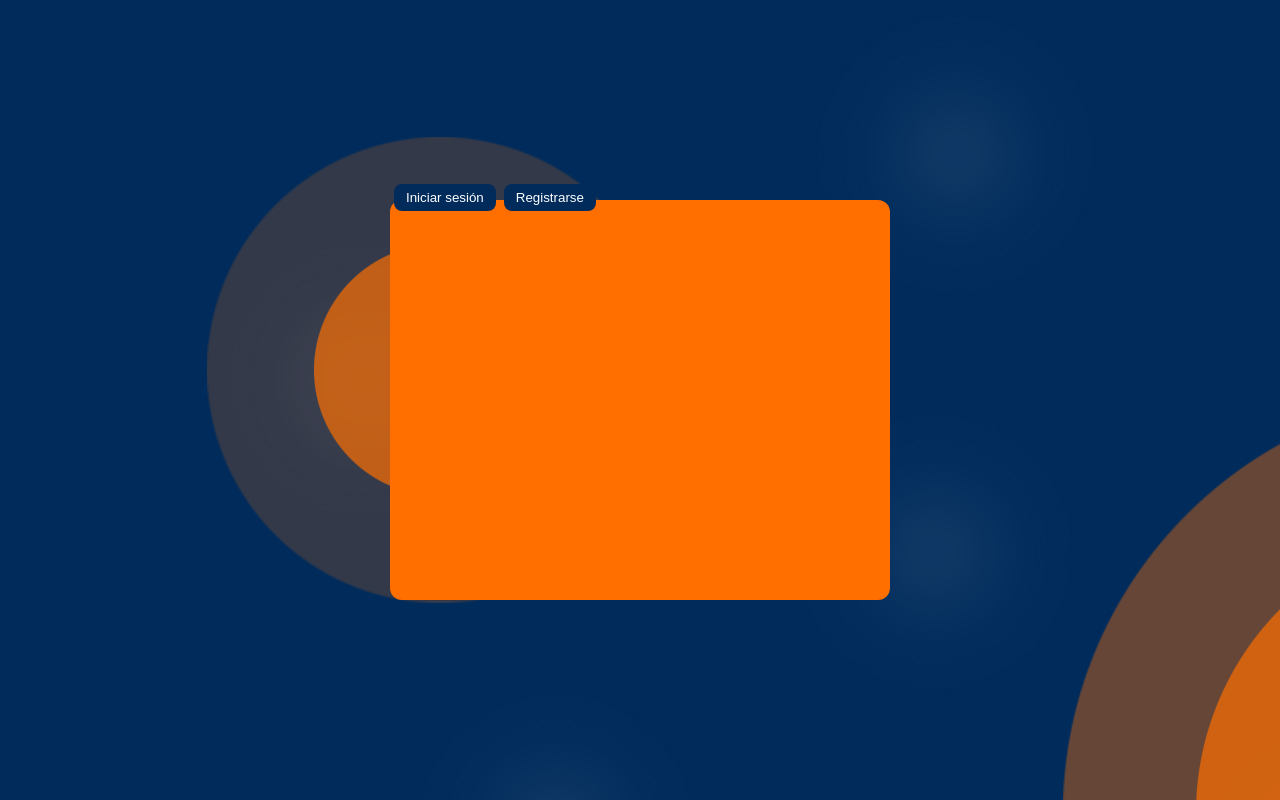
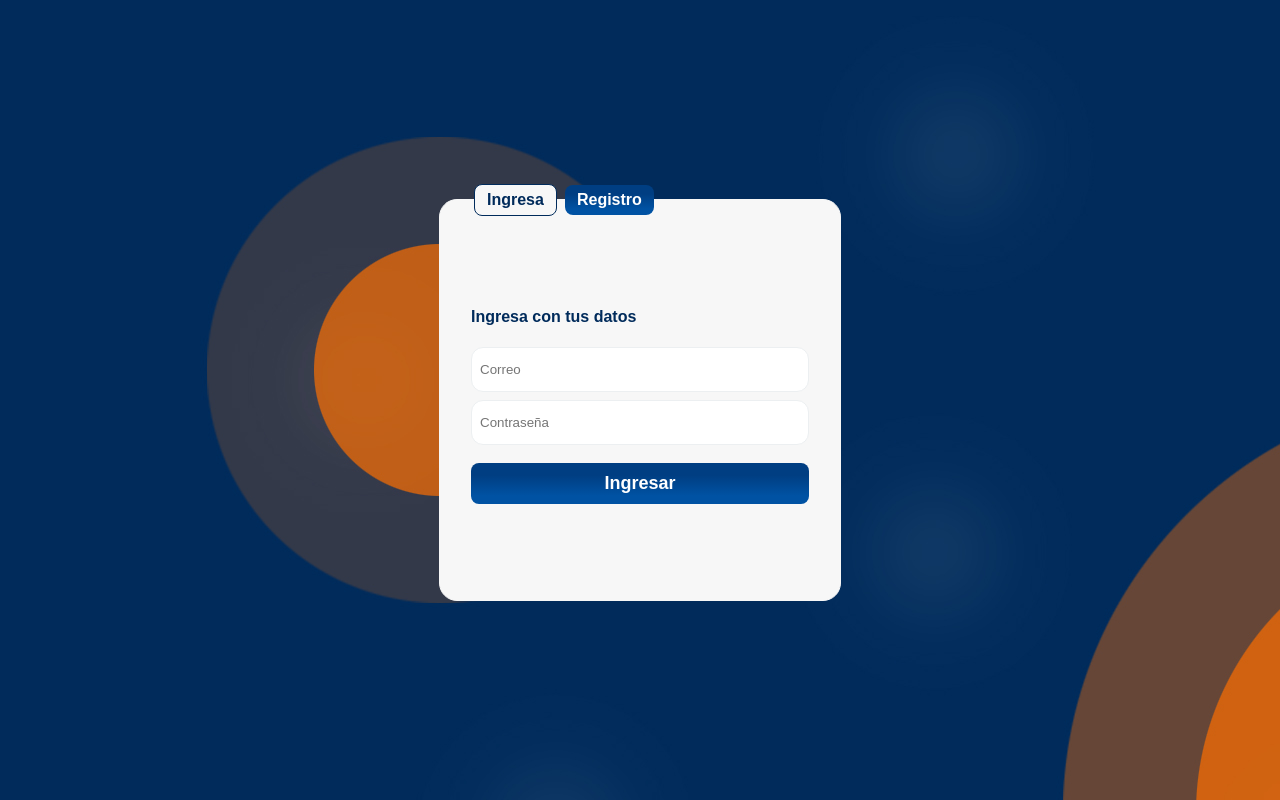
Before and after one commit to napandalesr/wompi-front, a React (Create React App) app: page / in a window 1280 px wide. Built offline with nearby package versions, Linux system fonts and the light colour scheme.

Commit message:
Se realiza el formulario de login y registro

```diff
--- a/src/Helpers/index.tsx
+++ b/src/Helpers/index.tsx
@@ -1,3 +1,3 @@
 export const IsLoggedIn = (): boolean => {
-  return false;
+  return window.sessionStorage['access_token'] !== undefined;
 };
--- /dev/null
+++ b/src/api/httpClient.tsx
@@ -0,0 +1,9 @@
+import axios from 'axios';
+
+axios.defaults.baseURL = process.env.REACT_APP_API_HOST;
+
+if (window.sessionStorage.access_token !== undefined) {
+  axios.defaults.headers.common['Authorization'] = `JWT ${window.sessionStorage.access_token}`;
+}
+
+export default axios;
--- /dev/null
+++ b/src/api/module/auth.ts
@@ -0,0 +1,10 @@
+import httpClient from '../httpClient';
+
+const Authentication = async (data: any) => {
+  const reponse = await httpClient.post(`${process.env.REACT_APP_API_HOST}auth/login`, data);
+  return reponse.data;
+};
+
+export {
+  Authentication
+};
--- a/src/containers/FormLogin/index.tsx
+++ b/src/containers/FormLogin/index.tsx
@@ -1,11 +1,92 @@
-import React from 'react';
+import React, { useState } from 'react';
+import { useDispatch, useSelector } from 'react-redux';
+import { RootState } from '../../redux/reducers/rootReducer';
+import { login } from '../../redux/actions/authActions';
+import { ThunkDispatch } from 'redux-thunk';
+import { AnyAction } from 'redux';
 
 const FormLogin = () => {
+  const [email, setEmail] = useState('');
+  const [form, setForm] = useState<'login' | 'register'>('login');
+  const [password, setPassword] = useState('');
+  const dispatch: ThunkDispatch<RootState, undefined, AnyAction> = useDispatch();
+  const error = useSelector((state: RootState) => state.auth.error);
+
+  const handleSubmit = (e: React.FormEvent) => {
+    e.preventDefault();
+    console.log(email, password);
+
+    dispatch(login({ email, password }));
+  };
+
   return <section className='containerLogin__form'>
     <span className='containerLogin__form__button'>
-      <button>Iniciar sesión</button>
-      <button>Registrarse</button>
+      <button className={`${form === 'login' && 'containerLogin__form__button--active'}`} onClick={() => setForm('login')}>Ingresa</button>
+      <button className={`${form === 'register' && 'containerLogin__form__button--active'}`} onClick={() => setForm('register')}>Registro</button>
     </span>
+    {
+      form === 'login' ?
+      <form onSubmit={handleSubmit}>
+        <h4>Ingresa con tus datos</h4>
+      {error && <p className='message-error' style={{ color: 'red' }}>{error}</p>}
+        <div>
+          <input
+            type="email"
+            placeholder='Correo'
+            value={email}
+            onChange={(e) => setEmail(e.target.value)}
+          />
+        </div>
+        <div>
+          <input
+            type="password"
+            placeholder='Contraseña'
+            value={password}
+            onChange={(e) => setPassword(e.target.value)}
+          />
+        </div>
+        <button type="submit">Ingresar</button>
+    </form>
+    :
+    <form onSubmit={handleSubmit}>
+    {error && <p className='message-error' style={{ color: 'red' }}>{error}</p>}
+      <div>
+        <input
+          type="email"
+          placeholder='Nombre'
+          value={email}
+          onChange={(e) => setEmail(e.target.value)}
+        />
+      </div>
+      <div>
+        <input
+          type="email"
+          placeholder='Correo'
+          value={email}
+          onChange={(e) => setEmail(e.target.value)}
+        />
+      </div>
+      <div>
+        <input
+          type="password"
+          placeholder='Contraseña'
+          value={password}
+          onChange={(e) => setPassword(e.target.value)}
+        />
+      </div>
+      <div>
+        <input
+          type="password"
+          placeholder='Confirmar contraseña'
+          value={password}
+          onChange={(e) => setPassword(e.target.value)}
+        />
+      </div>
+      <button type="submit">Login</button>
+    </form>
+    }
+
+
 
   </section>;
 }
--- a/src/index.tsx
+++ b/src/index.tsx
@@ -1,9 +1,17 @@
 import React from 'react';
 import ReactDOM from 'react-dom/client';
+import { ConfigProvider } from 'antd';
+import es_ES from 'antd/lib/locale/es_ES';
+
+
 import reportWebVitals from './reportWebVitals';
 import Layout from './containers/Layout';
 
 import './index.less';
+import { Provider } from 'react-redux';
+import { persistor, store } from './redux/store';
+import { PersistGate } from 'redux-persist/integration/react';
+
 
 const root = ReactDOM.createRoot(
   document.getElementById('root') as HTMLElement
@@ -11,7 +19,13 @@ const root = ReactDOM.createRoot(
 
 root.render(
   <React.StrictMode>
-    <Layout />
+    <Provider store={store}>
+      <PersistGate loading={null} persistor={persistor}>
+        <ConfigProvider locale={es_ES}>
+          <Layout />
+        </ConfigProvider>
+      </PersistGate>
+    </Provider>
   </React.StrictMode>
 );
 
--- a/src/pages/Login/style.less
+++ b/src/pages/Login/style.less
@@ -8,22 +8,68 @@
   justify-content: center;
   align-items: center;
   &__form {
-    width: 500px;
+    width: 400px;
     height: 400px;
-    border-radius: 12px;
-    background-color: @secundary-color;
+    border-radius: 18px;
     position: relative;
+    border: solid #F7F7F7 1px;
+    background-color: #F7F7F7;
+    max-width: 90vw;
+    color: white;
+    display: flex;
+    align-items: center;
+    justify-content: center;
+    gap: 6;
+    h4 {
+      font-weight: bold;
+      color: @primary-color;
+    }
+    label {
+      display: block;
+      width: 280px;
+      margin-top: 6px;
+      color: @primary-color;
+    }
+    input {
+      border: none;
+      padding: 14px 8px;
+      margin-bottom: 8px;
+      border: 1px solid #ECEFF1;
+      width: 320px;
+      border-radius: 12px;
+    }
     &__button {
       position: absolute;
       top: -16px;
+      left: 30px;
+      font-weight: bold;
+      &--active {
+        background: #F7F7F7 !important;
+        color: @primary-color !important;
+        border: 1px solid @primary-color !important;
+      }
     }
     button {
-      background-color: @primary-color;
+      background: linear-gradient(180deg, rgba(0,62,130,1) 30%, rgba(0,82,163,1) 80%);
       color: white;
       border: 0;
       padding: 6px 12px;
       border-radius: 8px;
       margin: 0 4px;
+      cursor: pointer;
+      font-size: 16px;
+      font-weight: bold;
+    }
+    button[type=submit] {
+      width: 100%;
+      margin: 10px auto;
+      padding: 10px 4px;
+      font-weight: bold;
+      font-size: 18px;
+    }
+    form {
+      display: flex;
+      flex-direction: column;
     }
   }
 }
--- /dev/null
+++ b/src/redux/actions/authActions.ts
@@ -0,0 +1,43 @@
+import { Dispatch } from 'redux';
+import { Authentication } from '../../api/module/auth';
+
+export const login = (credentials: { email: string; password: string }) => {
+  return async (dispatch: Dispatch) => {
+    try {
+      const response = await fakeApiLogin(credentials);
+      window.sessionStorage.setItem('access_token', response.accessToken);
+      window.location.reload();
+      dispatch({ type: 'LOGIN_SUCCESS', payload: response });
+    } catch (error: any) {
+      dispatch({ type: 'LOGIN_FAILURE', payload: error.message });
+    }
+  };
+};
+
+export const register = (newUser: { email: string; password: string; name: string }) => {
+  return async (dispatch: Dispatch) => {
+    try {
+      const response = await fakeApiRegister(newUser);
+      dispatch({ type: 'REGISTER_SUCCESS', payload: response });
+    } catch (error: any) {
+      dispatch({ type: 'REGISTER_FAILURE', payload: error.message });
+    }
+  };
+};
+
+// Simulaciones de API
+const fakeApiLogin = (credentials: { email: string; password: string }) =>
+  new Promise<{ accessToken: string }>((resolve, reject) => {
+    if(credentials.email === "" || credentials.password === "") {
+      reject(new Error('Llene los campos'));
+    }else {
+      resolve(Authentication(credentials))
+    }
+  });
+
+const fakeApiRegister = (newUser: { email: string; password: string; name: string }) =>
+  new Promise<{ message: string }>((resolve) => {
+    setTimeout(() => {
+      resolve({ message: 'User registered successfully' });
+    }, 1000);
+  });
--- /dev/null
+++ b/src/redux/reducers/authReducer.ts
@@ -0,0 +1,33 @@
+interface AuthState {
+  token: string | null;
+  error: string | null;
+}
+
+interface Action {
+  type: string;
+  payload?: any;
+}
+
+const initialState: AuthState = {
+  token: null,
+  error: null,
+};
+
+export const authReducer = (state = initialState, action: Action): AuthState => {
+  switch (action.type) {
+    case 'LOGIN_SUCCESS':
+      return { ...state, token: action.payload.token, error: null };
+    case 'LOGIN_FAILURE':
+      return { ...state, error: action.payload };
+    case 'REGISTER_SUCCESS':
+      return { ...state, error: null };
+    case 'REGISTER_FAILURE':
+      return { ...state, error: action.payload };
+    case 'LOGOUT':
+      return { ...state, token: null, error: null };
+    case 'persist/REHYDRATE':
+      return { ...state, token: action.payload?.auth?.token || null };
+    default:
+      return state;
+  }
+}
--- /dev/null
+++ b/src/redux/reducers/rootReducer.ts
@@ -0,0 +1,8 @@
+import { combineReducers } from 'redux';
+import { authReducer } from './authReducer';
+
+export const rootReducer = combineReducers({
+  auth: authReducer,
+});
+
+export type RootState = ReturnType<typeof rootReducer>;
--- /dev/null
+++ b/src/redux/store.ts
@@ -0,0 +1,27 @@
+import { createStore, applyMiddleware, compose, Store, AnyAction } from 'redux';
+import { ThunkMiddleware, thunk } from 'redux-thunk';
+import { persistStore, persistReducer } from 'redux-persist';
+import storage from 'redux-persist/lib/storage'
+
+import { rootReducer, RootState } from './reducers/rootReducer';
+
+const persistConfig = {
+  key: 'root',
+  storage,
+  whitelist: ['auth']
+};
+
+const persistedReducer = persistReducer(persistConfig, rootReducer);
+
+const composeEnhancers =
+  (window as any).__REDUX_DEVTOOLS_EXTENSION_COMPOSE__ || compose;
+
+const store: Store<RootState, AnyAction> = createStore(
+  persistedReducer,
+  composeEnhancers(applyMiddleware(thunk as unknown as ThunkMiddleware<RootState, AnyAction>))
+);
+
+
+const persistor = persistStore(store);
+
+export { store, persistor };
```
Also changed, not shown: package.json (+9 -0 lines), src/api/module/register.ts (added, +8 -0 lines), 2 other files (tests, documents, lock files or other folders).
